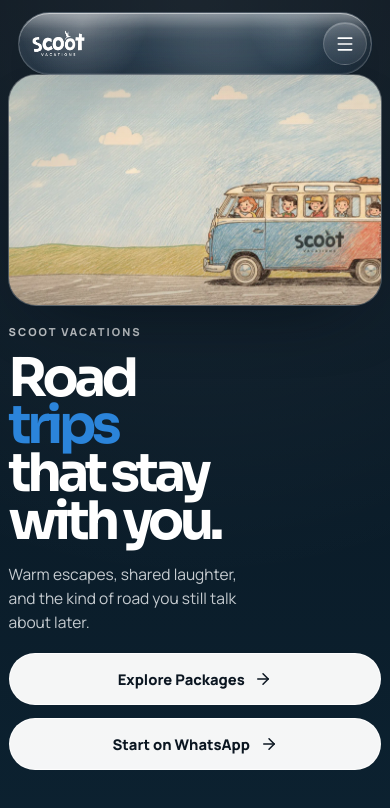
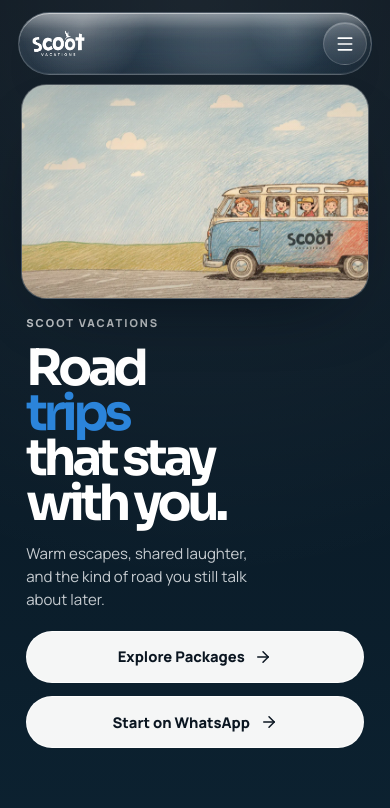
Before and after one commit to scootvacation-sys/scootwebsite, a React (Vite) app: page / in a window 390 px wide. Shown: the top 808 px of the page. Built offline with nearby package versions, Linux system fonts and the light colour scheme.

Commit message:
Adjust mobile hero spacing and scale

```diff
--- a/src/components/ScrollHero.css
+++ b/src/components/ScrollHero.css
@@ -276,20 +276,20 @@
 }
 
 .scroll-cinema__mobile-shell {
-  width: min(100% - 1rem, 25rem);
+  width: min(100% - 1.8rem, 23.6rem);
   min-height: 100svh;
   margin: 0 auto;
-  padding: 5.2rem 0 1.75rem;
+  padding: 5.85rem 0 2rem;
   display: grid;
   align-content: start;
-  gap: 1.25rem;
+  gap: 1.15rem;
 }
 
 .scroll-cinema__mobile-media {
   position: relative;
   overflow: hidden;
   aspect-ratio: 16 / 9.4;
-  border-radius: 2rem;
+  border-radius: 1.85rem;
   border: 1px solid rgba(255, 255, 255, 0.18);
   background:
     linear-gradient(180deg, rgba(255, 255, 255, 0.12), rgba(255, 255, 255, 0.04)),
@@ -335,7 +335,7 @@
   display: grid;
   align-content: start;
   gap: 0;
-  padding: 0 0.05rem;
+  padding: 0 0.3rem;
 }
 
 .scroll-cinema__mobile-copy h1 {
@@ -411,17 +411,17 @@
 
 @media (max-width: 760px) {
   .scroll-cinema__mobile-shell {
-    width: min(100% - 0.9rem, 24.2rem);
-    padding-top: 4.8rem;
+    width: min(100% - 1.55rem, 22.9rem);
+    padding-top: 5.45rem;
   }
 
   .scroll-cinema__mobile-copy h1 {
-    font-size: clamp(3.1rem, 13.2vw, 4.2rem);
+    font-size: clamp(2.95rem, 12.4vw, 4rem);
   }
 
   .scroll-cinema__mobile-copy p {
-    max-width: 18rem;
-    font-size: 1rem;
+    max-width: 17.25rem;
+    font-size: 0.98rem;
   }
 
   .scroll-cinema__label {
@@ -438,24 +438,24 @@
 
 @media (max-width: 560px) {
   .scroll-cinema__mobile-shell {
-    width: min(100% - 0.85rem, 23.4rem);
-    padding-top: 4.65rem;
-    gap: 1.05rem;
+    width: min(100% - 1.4rem, 21.7rem);
+    padding-top: 5.25rem;
+    gap: 0.95rem;
   }
 
   .scroll-cinema__mobile-media {
     aspect-ratio: 16 / 9.9;
-    border-radius: 1.75rem;
+    border-radius: 1.6rem;
   }
 
   .scroll-cinema__mobile-copy h1 {
     max-width: 5.9ch;
-    font-size: clamp(3.05rem, 13.6vw, 4rem);
+    font-size: clamp(2.8rem, 12.8vw, 3.65rem);
   }
 
   .scroll-cinema__mobile-copy p {
-    max-width: 16rem;
-    font-size: 0.97rem;
+    max-width: 15.2rem;
+    font-size: 0.94rem;
   }
 
   .scroll-cinema__cta {
```
